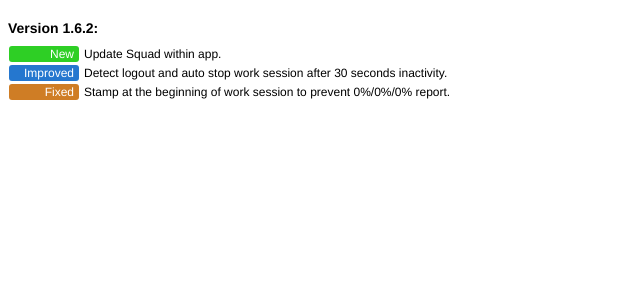
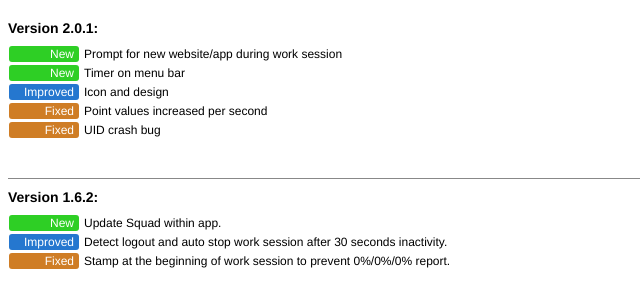
Before and after one commit to andrewschreiber/andrewschreiber.github.io, a Jekyll site: the page release.html, which Jekyll copies as it is, in a window 1280 px wide. Shown: the top 308 px of the page, without its empty margins (0-640 px from the left). Built offline with Jekyll 4.4.1, drawn with Linux system fonts in a browser that asks for light colours.

Commit message:
update release notes

```diff
--- a/release.html
+++ b/release.html
@@ -4,7 +4,14 @@
     <title>Squad Release Notes</title>
     <style>*{font-size:12px}body{font-family:Helvetica,sans-serif;margin-bottom:100px}h2{font-size:14px;margin:40px 0 10px 0;border-top:1px solid #888;padding-top:10px}h2:first-child{margin-top:10px;border-top:none}.note{padding:5px 10px;border:1px solid #ABA84D;display:inline-block;background:#F0EFCC;color:#7A7212;margin-bottom:10px}.note:before{content:"Note:";margin-right:5px;font-weight:bold}ul{list-style-type:none;margin:0 0 0 16px;padding-left:60px;text-indent:-75px}ul li{margin:0 0 3px 0}ul li.new:before,ul li.improved:before,ul li.fixed:before,ul li.changed:before{display:inline-block;margin-right:5px;font-family:Helvetica,sans-serif;font-size:12px;border-radius:3px;padding:1px 5px;color:white;width:60px;text-align:right}ul li.new:before{content:'New';background:#2ECF25}ul li.improved:before{content:'Improved';background:#2577CF}ul li.fixed:before{content:'Fixed';background:#CF7D25}ul li.changed:before{content:'Changed';background:#888}</style>
   </head>
-  <body><h2>Version 1.6.2:</h2><ul>
+  <body>
+    <h2>Version 2.0.1:</h2><ul>
+      <li class="new">Prompt for new website/app during work session</li>
+      <li class="new">Timer on menu bar</li>
+      <li class="improved">Icon and design<li>
+      <li class="fixed">Point values increased per second</li>
+      <li class="fixed">UID crash bug</li></ul>
+    <h2>Version 1.6.2:</h2><ul>
       <li class="new">Update Squad within app.</li>
       <li class="improved">Detect logout and auto stop work session after 30 seconds inactivity.</li>
       <li class="fixed">Stamp at the beginning of work session to prevent 0%/0%/0% report.</li>
```
